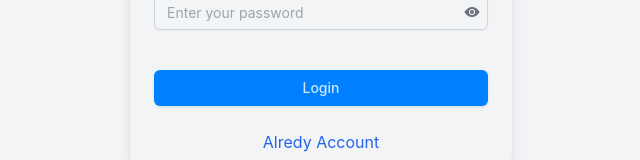
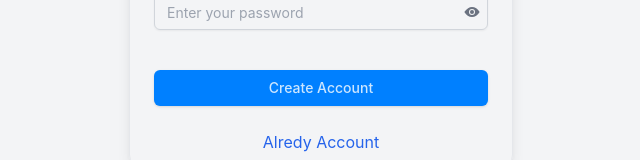
Before and after one commit to afaq000/VideoTao, a Next.js app: page /signup in a window 1280 px wide. Shown: the part 460-620 px from the top of the page, without its empty margins (319-959 px from the left). Built offline with nearby package versions, Linux system fonts and the light colour scheme.

Commit message:
fixes in side the SignUP page

```diff
--- a/src/pages/signup/index.tsx
+++ b/src/pages/signup/index.tsx
@@ -79,7 +79,7 @@ const SignUpPage = () => {
         </CardContent>
 
         <CardFooter>
-          <Button variant={"default"} onClick={handleLogin} className="w-full mt-4">Login</Button>
+          <Button variant={"default"} onClick={handleLogin} className="w-full mt-4">Create Account</Button>
         </CardFooter>
 
         <div className='flex justify-center pb-3'>
```
